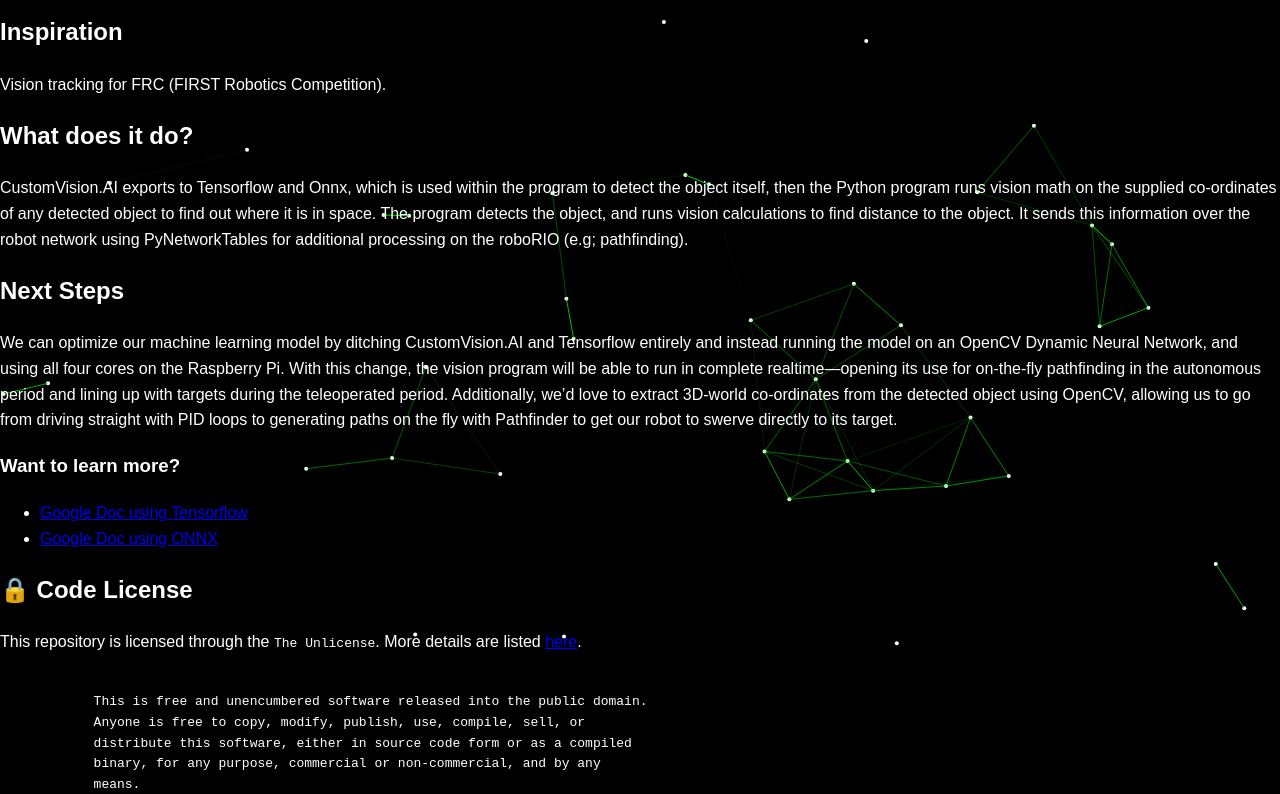
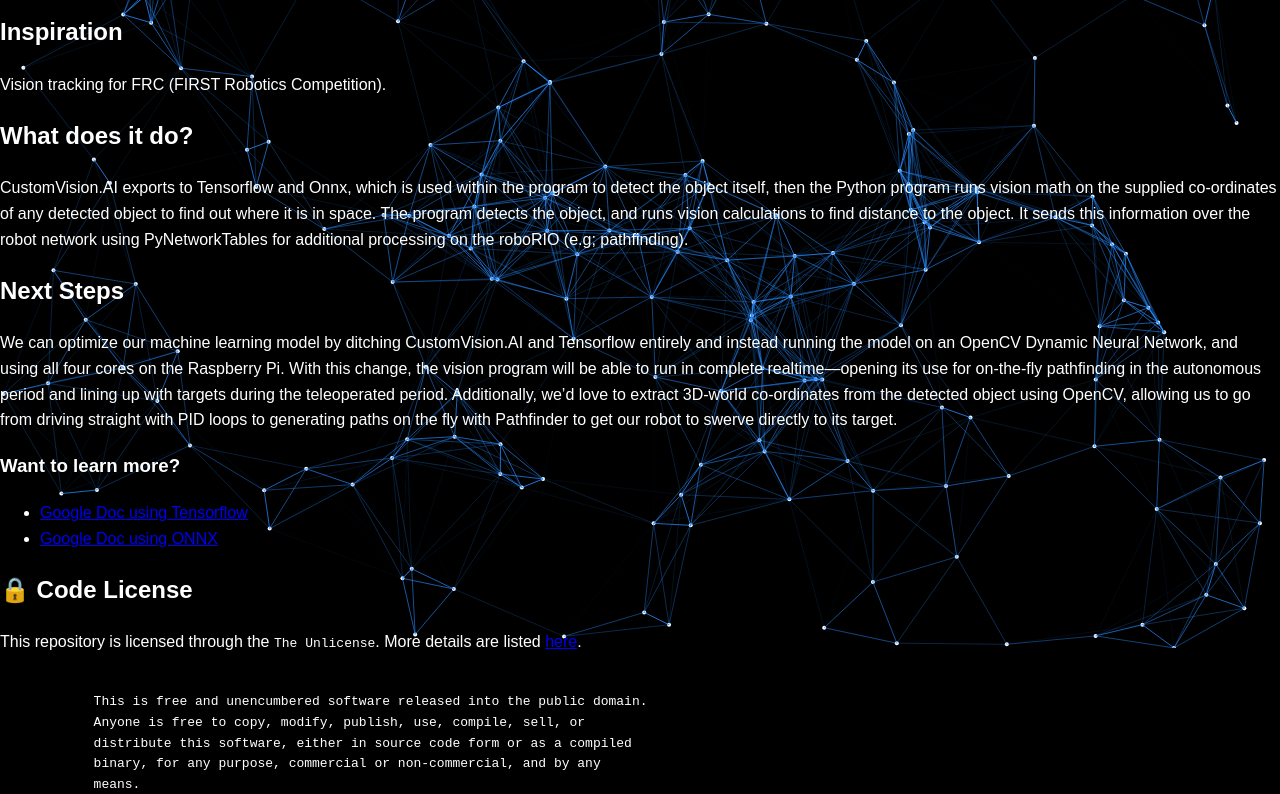
Before and after one commit to ssnnd0/611-FRC-VISION, a plain HTML site: page index.html in a window 1280 px wide. Shown: the part 152-946 px from the top of the page. Drawn offline with Linux system fonts and the light colour scheme; animation ran at ten frames a second.

Commit message:
Update index.html

```diff
--- a/index.html
+++ b/index.html
@@ -3,7 +3,7 @@
 <head>
     <meta charset="UTF-8">
     <meta name="viewport" content="width=device-width, initial-scale=1.0">
-    <title>Raspberry Pi Machine Learning Vision for FRC</title>
+    <title>FRC 611 VISION</title>
     <style>
         body {
             font-family: Arial, sans-serif;
@@ -78,7 +78,7 @@
         const canvas = document.getElementById('backgroundCanvas');
         const ctx = canvas.getContext('2d');
         const dots = [];
-        const numDots = 50;
+        const numDots = 200;
         const maxDistance = 150;
 
         canvas.width = window.innerWidth;
@@ -118,7 +118,7 @@
                         ctx.beginPath();
                         ctx.moveTo(dots[i].x, dots[i].y);
                         ctx.lineTo(dots[j].x, dots[j].y);
-                        ctx.strokeStyle = 'rgba(0, 255, 0, ' + (1 - distance / maxDistance) + ')';
+                        ctx.strokeStyle = 'rgba(40, 140, 255, ' + (1 - distance / maxDistance) + ')';
                         ctx.stroke();
                     }
                 }
```
